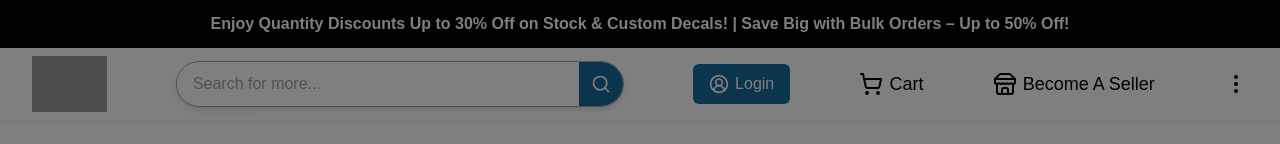
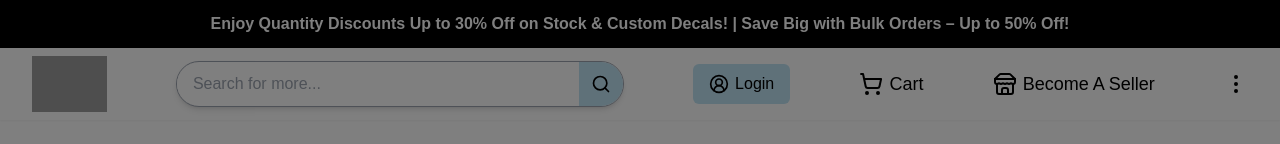
Before and after one commit to Decal-project/HobbyistDecals-Demo-master, a Next.js app: page / in a window 1280 px wide. Shown: the top 144 px of the page. Built offline with nearby package versions, Linux system fonts and the light colour scheme; no server answers; the database is empty; grey boxes are pictures that could not be loaded.

Commit message:
Update navbar.tsx

```diff
--- a/src/components/global/navbar.tsx
+++ b/src/components/global/navbar.tsx
@@ -66,7 +66,7 @@ const NavbarComponent = () => {
           />
           <button
             onClick={handleSearch}
-            className="bg-[#16689A] hover:bg-[#12557F] text-white p-3 rounded-r-full"
+            className="bg-[#BEE2F3] hover:bg-blue-400 text-black p-3 rounded-r-full"
           >
             <Search size={20} />
           </button>
@@ -77,7 +77,7 @@ const NavbarComponent = () => {
           {/* Login Button */}
           <button
             onClick={() => router.push("/user-login")}
-            className="flex flex-row items-center justify-center gap-1.5 bg-[#16689A] text-white px-4 py-2 rounded-md hover:bg-[#12557F] transition-colors duration-300"
+            className="flex flex-row items-center justify-center gap-1.5 bg-[#BEE2F3] text-black px-4 py-2 rounded-md hover:bg-blue-400 transition-colors duration-300"
           >
             <CircleUserRound className="w-5 h-5" />
             <span className="text-base font-medium">Login</span>
```
